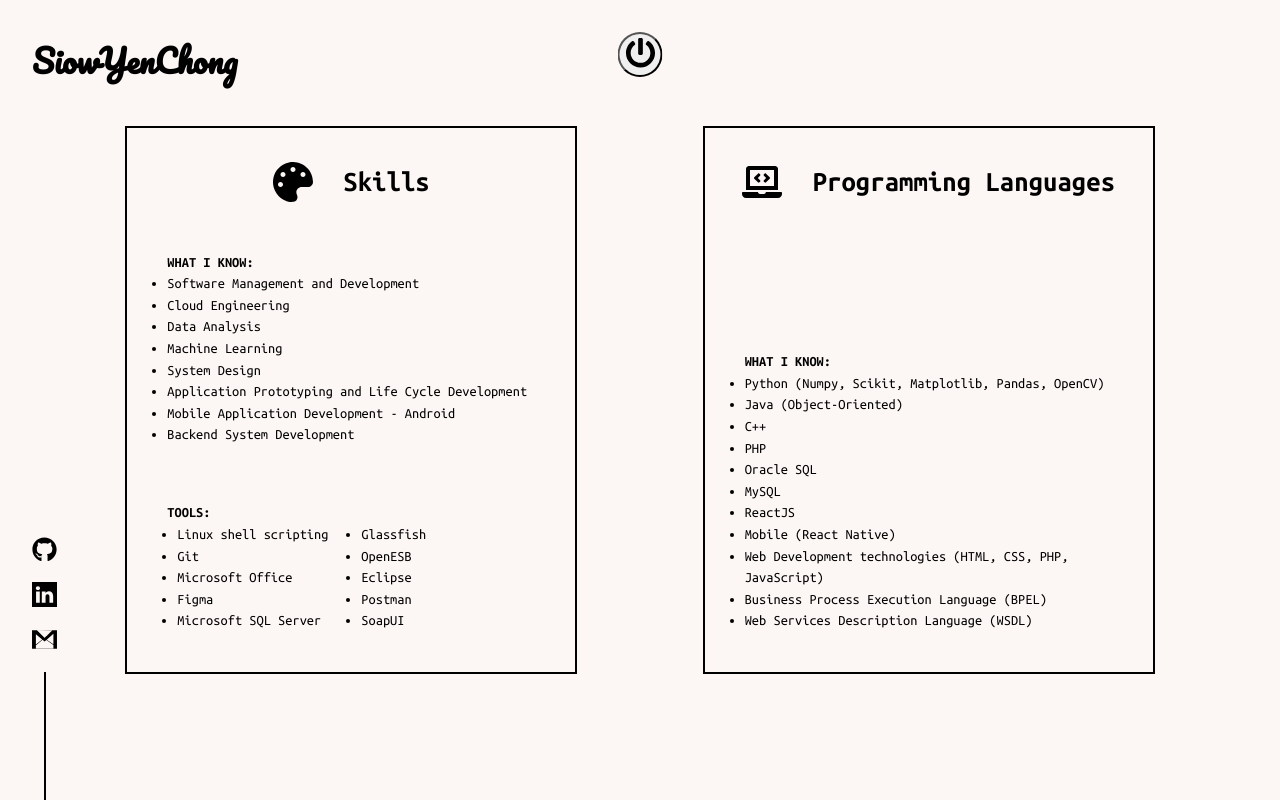
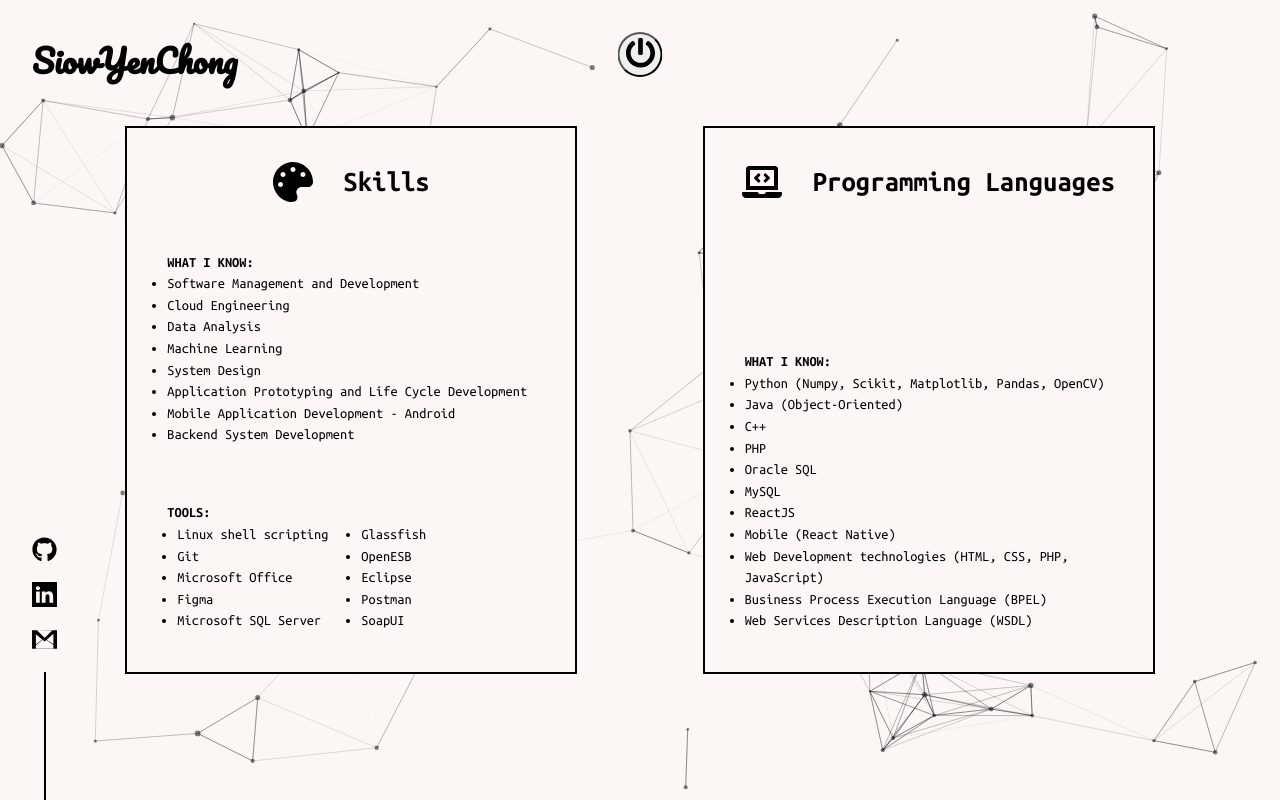
Before and after one commit to SiowYenChong/Portfolio-React-FramerMotion, a React (Create React App) app: page /skills in a window 1280 px wide. Built offline with nearby package versions, Linux system fonts and the light colour scheme.

Commit message:
Added skills Particles

```diff
--- a/package.json
+++ b/package.json
@@ -14,7 +14,8 @@
     "react-scripts": "^5.0.1",
     "react-tsparticles": "^2.10.1",
     "styled-components": "^5.3.0",
-    "tsparticles": "^2.10.1",
+    "tsparticles": "^2.12.0",
+    "tsparticles-engine": "^2.12.0",
     "web-vitals": "^3.3.2"
   },
   "scripts": {
--- a/src/components/MySkillsPage.js
+++ b/src/components/MySkillsPage.js
@@ -6,6 +6,7 @@ import { Design, Develope } from './AllSvgs';
 import LogoComponent from '../subComponents/LogoComponent';
 import SocialIcons from '../subComponents/Sociallcons';
 import PowerButton from '../subComponents/PowerButton';
+import ParticleComponent from '../subComponents/ParticleComponent';
 
 const Box = styled.div`
     background-color: ${props => props.theme.body};
@@ -88,6 +89,7 @@ const MySkillsPage = () => {
                 <LogoComponent theme = 'light'/>
                 <SocialIcons theme = 'light'/>
                 <PowerButton/>
+                <ParticleComponent theme = 'light'/>
                 <Main>
                     <Title>
                         <Design width={40} height={40} /> &nbsp;Skills
--- a/src/config/particlesjs-config-light.json
+++ b/src/config/particlesConfig.js
@@ -1,14 +1,14 @@
-{
+const particlesConfig = {
   "particles": {
     "number": {
-      "value": 80,
+      "value": 100,
       "density": {
         "enable": true,
         "value_area": 800
       }
     },
     "color": {
-      "value": "#000000"
+      "value": "#fcf6f4"
     },
     "shape": {
       "type": "circle",
@@ -26,12 +26,12 @@
       }
     },
     "opacity": {
-      "value": 0.5,
-      "random": false,
+      "value": 1,
+      "random": true,
       "anim": {
-        "enable": false,
+        "enable": true,
         "speed": 1,
-        "opacity_min": 0.1,
+        "opacity_min": 0,
         "sync": false
       }
     },
@@ -39,31 +39,31 @@
       "value": 3,
       "random": true,
       "anim": {
-        "enable": false,
-        "speed": 40,
-        "size_min": 0.1,
+        "enable": true,
+        "speed": 3,
+        "size_min": 0.4,
         "sync": false
       }
     },
     "line_linked": {
-      "enable": true,
+      "enable": false,
       "distance": 150,
-      "color": "#000000",
+      "color": "#ffffff",
       "opacity": 0.4,
       "width": 1
     },
     "move": {
       "enable": true,
-      "speed": 6,
+      "speed": 3,
       "direction": "none",
-      "random": false,
+      "random": true,
       "straight": false,
       "out_mode": "out",
       "bounce": false,
       "attract": {
         "enable": false,
         "rotateX": 600,
-        "rotateY": 1200
+        "rotateY": 600
       }
     }
   },
@@ -71,12 +71,12 @@
     "detect_on": "canvas",
     "events": {
       "onhover": {
-        "enable": true,
-        "mode": "repulse"
+        "enable": false,
+        "mode": "bubble"
       },
       "onclick": {
         "enable": true,
-        "mode": "push"
+        "mode": "repulse"
       },
       "resize": true
     },
@@ -88,14 +88,14 @@
         }
       },
       "bubble": {
-        "distance": 400,
-        "size": 40,
+        "distance": 250,
+        "size": 0,
         "duration": 2,
-        "opacity": 8,
+        "opacity": 0,
         "speed": 3
       },
       "repulse": {
-        "distance": 200,
+        "distance": 400,
         "duration": 0.4
       },
       "push": {
@@ -108,3 +108,4 @@
   },
   "retina_detect": true
 }
+export default particlesConfig;
--- a/src/config/particlesjs-config.json
+++ b/src/config/particlesConfigLight.js
@@ -1,14 +1,14 @@
-{
+const particlesConfigLight = {
   "particles": {
     "number": {
-      "value": 100,
+      "value": 80,
       "density": {
         "enable": true,
         "value_area": 800
       }
     },
     "color": {
-      "value": "#fcf6f4"
+      "value": "#000000"
     },
     "shape": {
       "type": "circle",
@@ -26,12 +26,12 @@
       }
     },
     "opacity": {
-      "value": 1,
-      "random": true,
+      "value": 0.5,
+      "random": false,
       "anim": {
-        "enable": true,
+        "enable": false,
         "speed": 1,
-        "opacity_min": 0,
+        "opacity_min": 0.1,
         "sync": false
       }
     },
@@ -39,31 +39,31 @@
       "value": 3,
       "random": true,
       "anim": {
-        "enable": true,
-        "speed": 3,
-        "size_min": 0.4,
+        "enable": false,
+        "speed": 40,
+        "size_min": 0.1,
         "sync": false
       }
     },
     "line_linked": {
-      "enable": false,
+      "enable": true,
       "distance": 150,
-      "color": "#ffffff",
+      "color": "#000000",
       "opacity": 0.4,
       "width": 1
     },
     "move": {
       "enable": true,
-      "speed": 3,
+      "speed": 6,
       "direction": "none",
-      "random": true,
+      "random": false,
       "straight": false,
       "out_mode": "out",
       "bounce": false,
       "attract": {
         "enable": false,
         "rotateX": 600,
-        "rotateY": 600
+        "rotateY": 1200
       }
     }
   },
@@ -71,12 +71,12 @@
     "detect_on": "canvas",
     "events": {
       "onhover": {
-        "enable": false,
-        "mode": "bubble"
+        "enable": true,
+        "mode": "repulse"
       },
       "onclick": {
         "enable": true,
-        "mode": "repulse"
+        "mode": "push"
       },
       "resize": true
     },
@@ -88,14 +88,14 @@
         }
       },
       "bubble": {
-        "distance": 250,
-        "size": 0,
+        "distance": 400,
+        "size": 40,
         "duration": 2,
-        "opacity": 0,
+        "opacity": 8,
         "speed": 3
       },
       "repulse": {
-        "distance": 400,
+        "distance": 200,
         "duration": 0.4
       },
       "push": {
@@ -108,3 +108,4 @@
   },
   "retina_detect": true
 }
+export default particlesConfigLight;
--- a/src/subComponents/ParticleComponent.js
+++ b/src/subComponents/ParticleComponent.js
@@ -0,0 +1,34 @@
+// Import necessary dependencies and particle configurations
+import React from 'react';
+import styled from 'styled-components';
+import Particles from 'react-tsparticles';
+import configDark from '../config/particlesConfig';
+import configLight from '../config/particlesConfigLight';
+import { loadFull } from "tsparticles"; // if you are going to use `loadFull`, install the "tsparticles" package too
+
+// Styled component for the particle container
+const ParticleContainer = styled.div`
+  position: absolute;
+  top: 0;
+  right: 0;
+  left: 0;
+  bottom: 0;
+  z-index: 0;
+`;
+
+const ParticleComponent = (props) => {
+    async function loadParticles(main) {
+        await loadFull(main)
+    }
+  return (
+    <ParticleContainer>
+      <Particles
+        id="tsparticles"
+        init = {loadParticles}
+        options={configLight}
+      />
+    </ParticleContainer>
+  );
+};
+
+export default ParticleComponent;
```
Also changed, not shown: 2 other files (tests, documents, lock files or other folders).
